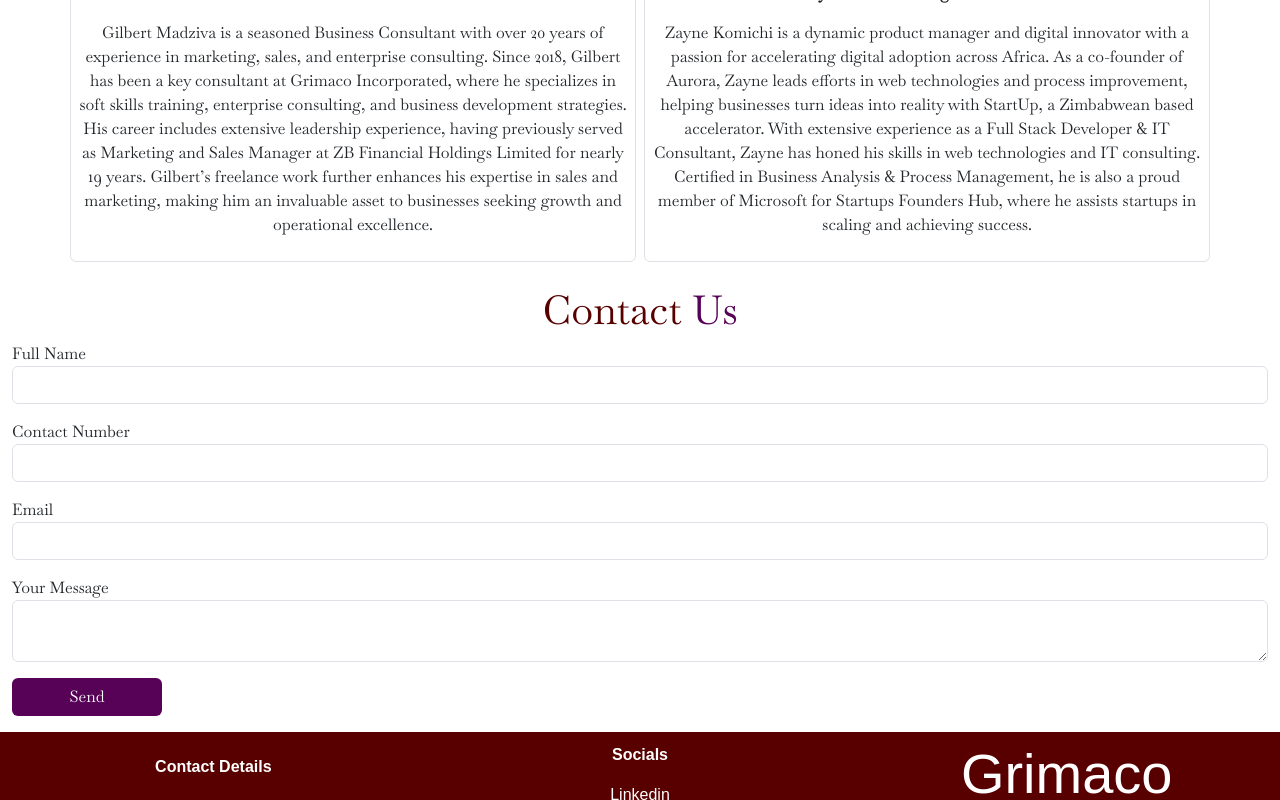
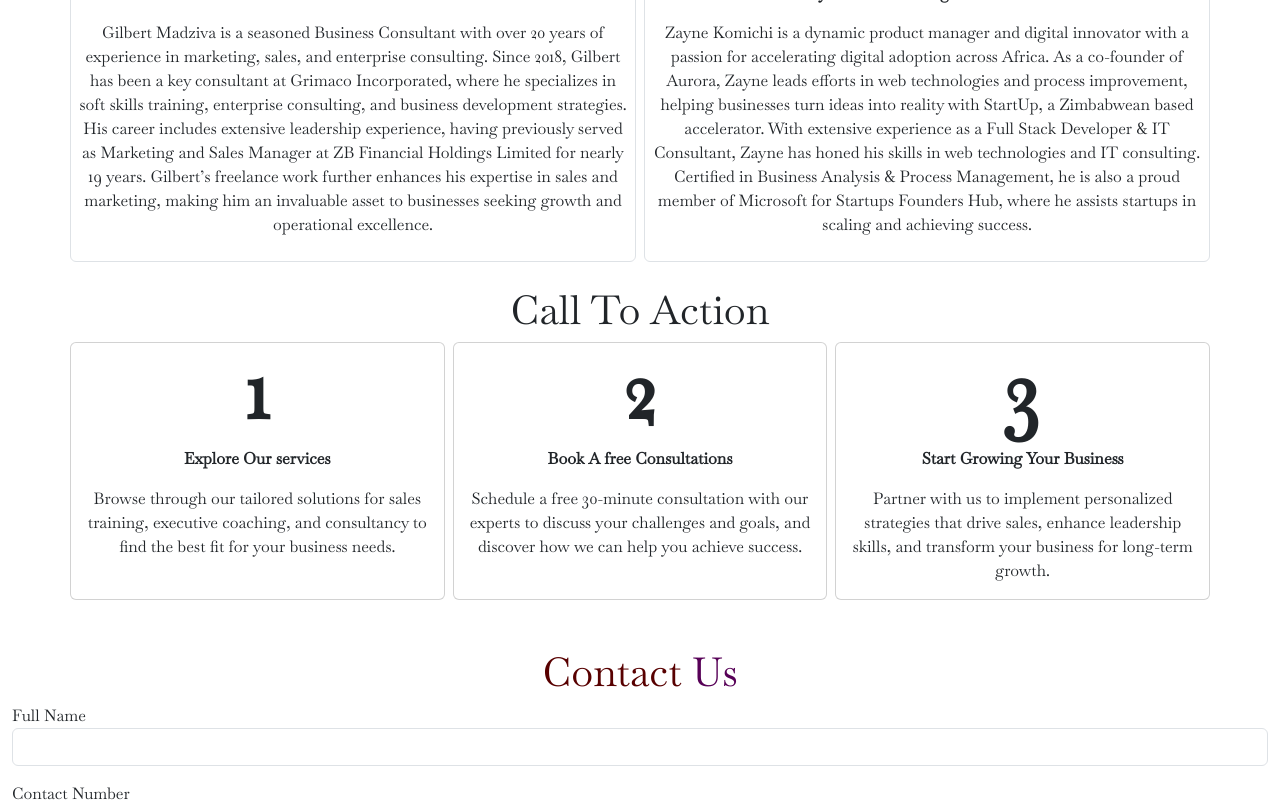
Before and after one commit to Aurora-Systems/grimaco, a React (Vite) app: page / in a window 1280 px wide. Shown: the part 4756-5556 px from the top of the page. Built offline with nearby package versions, Linux system fonts and the light colour scheme.

Commit message:
remove irregualar space

```diff
--- a/src/site.tsx
+++ b/src/site.tsx
@@ -184,6 +184,31 @@
                 </div>
             </div>
             </div>
+            <div className="text-center container mb-5">
+                <h1 className="">Call To Action</h1>
+
+
+            <div className="row gap-2">
+                <div className="col-sm card">
+<h1 className="display-1 fw-bold">1</h1>
+<p className="fw-bold">Explore Our services</p>
+                <p>Browse through our tailored solutions for sales training, executive coaching, and consultancy to find the best fit for your business needs.
+                </p>
+                </div>
+                <div className="col-sm card">
+                <h1 className="display-1 fw-bold">2</h1>
+<p className="fw-bold">Book A free Consultations</p>
+                <p>Schedule a free 30-minute consultation with our experts to discuss your challenges and goals, and discover how we can help you achieve success.
+                </p>
+                </div>
+                <div className="col-sm card">
+                <h1 className="display-1 fw-bold">3</h1>
+<p className="fw-bold">Start Growing Your Business</p>
+                <p>Partner with us to implement personalized strategies that drive sales, enhance leadership skills, and transform your business for long-term growth.
+                </p>
+                </div>
+            </div>
+            </div>
 
 
 
```
Also changed, not shown: src/services/network_marketing.tsx (+4 -4 lines).
